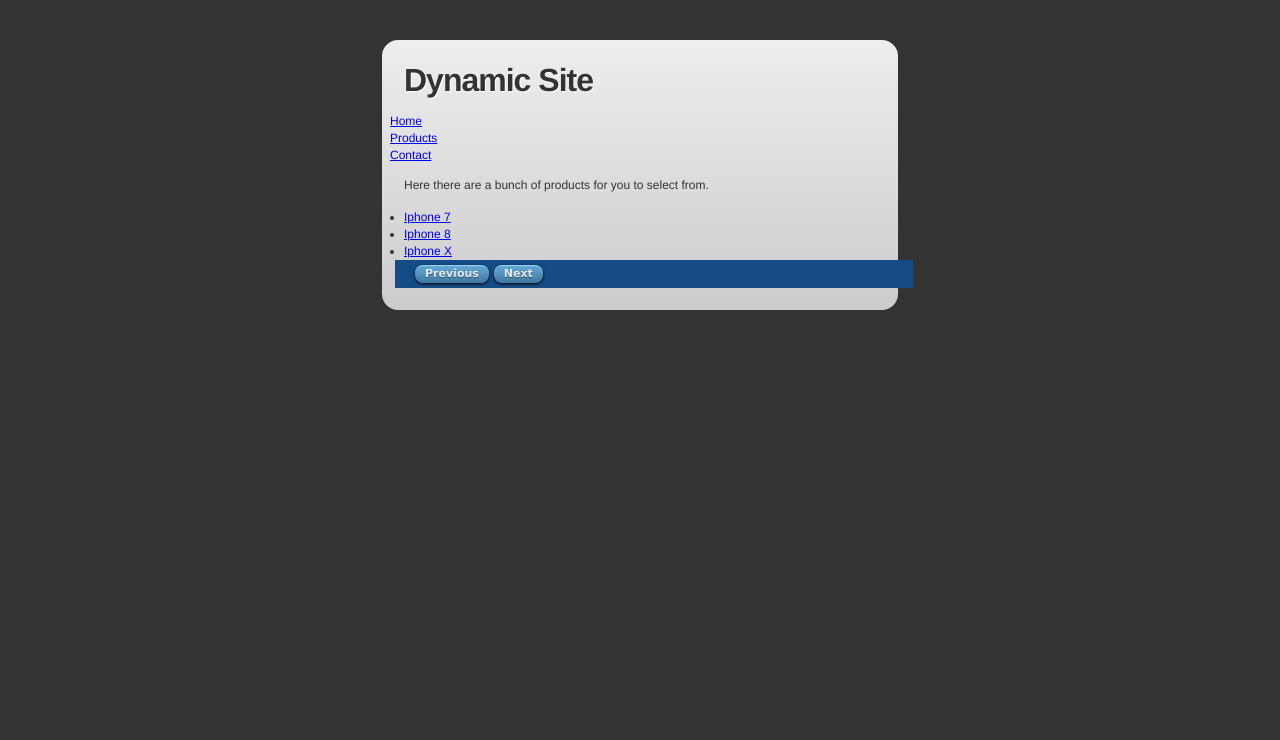
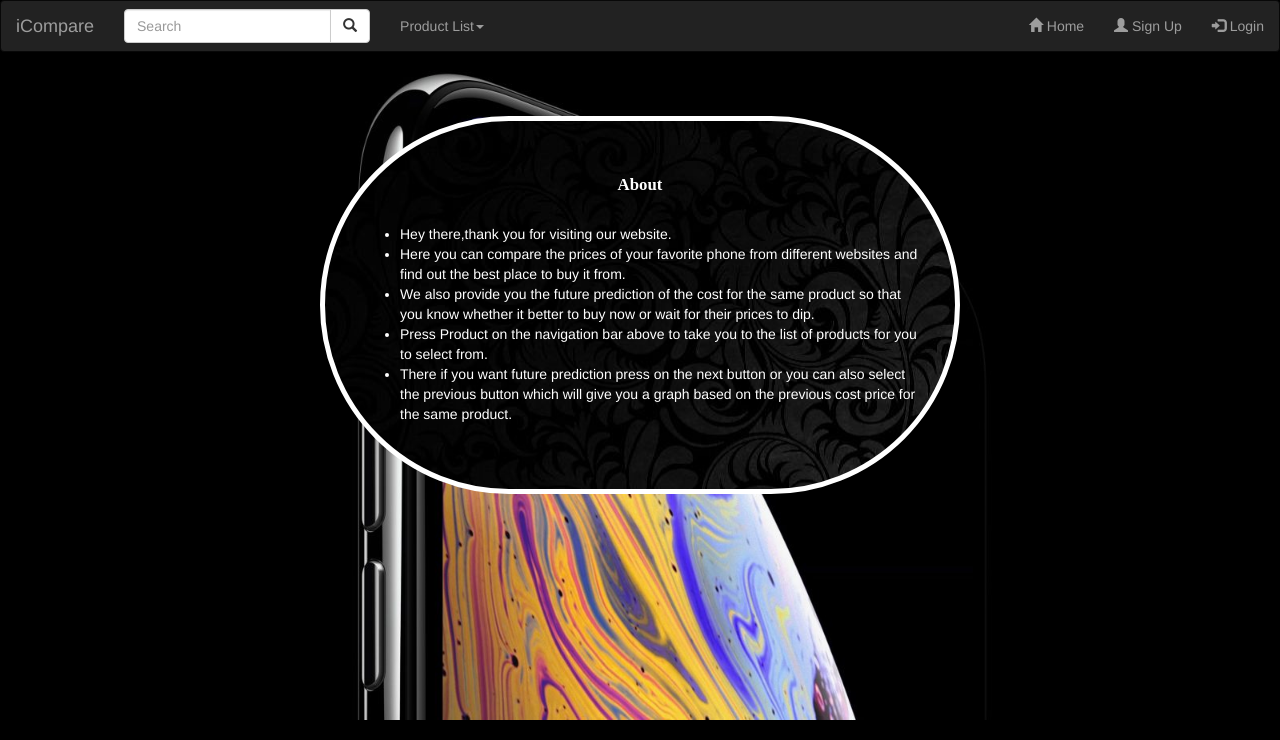
Before and after one commit to Smit1400/iCompare, a Flask app: page /about in a window 1280 px wide. Shown: the top 740 px of the page. Run offline with Flask 2, Linux system fonts and the light colour scheme; parts of the project's set-up code (start-up, migrations or seed data) failed here and were passed over; some libraries are stand-ins or nearby versions.

Commit message:
About and product page finished

```diff
--- a/icomp/__init__.py
+++ b/icomp/__init__.py
@@ -2,6 +2,7 @@ from flask import Flask
 from flask_sqlalchemy import SQLAlchemy
 from flask_bcrypt import Bcrypt
 from flask_login import LoginManager
+
 
 
 app = Flask(__name__)
--- a/icomp/models.py
+++ b/icomp/models.py
@@ -4,6 +4,7 @@ from flask_login import UserMixin
 @login_manager.user_loader
 def load_user(user_id):
 	return User.query.get(int(user_id))
+
 
 class User(db.Model,UserMixin):
 	id = db.Column(db.Integer,primary_key=True)
--- a/icomp/routes.py
+++ b/icomp/routes.py
@@ -1,8 +1,12 @@
-from flask import render_template,redirect ,url_for ,flash
+from flask import render_template,redirect ,url_for ,flash, request
 from icomp.forms import SignUpForm,LoginForm
 from icomp.models import User ,News
 from icomp import app ,db ,bcrypt
 from flask_login import login_user ,current_user ,logout_user
+import pickle
+
+my_model = pickle.load(open('model_pickel_final','rb'))
+
 
 @app.route("/")
 @app.route("/home",methods=['GET','POST'])
@@ -14,11 +18,20 @@ def home():
 
 @app.route("/about")
 def about():
-	return render_template('about.html')
+	return render_template('about_final.html')
 
 @app.route("/products")
 def products():
-	return render_template('products.html')
+	return render_template('products_final.html')
+
+@app.route('/predict',methods=['GET','POST'])
+def predict():
+	if request.method == "POST":
+		value = request.form["prediction"]
+		print(value)
+		return render_template('products_final.html',pred = value)
+	# features = request.form.values()
+	# print(features)
 
 @app.route("/contact")
 def contact():
--- /dev/null
+++ b/icomp/static/aboutstyle.css
@@ -0,0 +1,35 @@
+body
+ {
+    background-image: url('pics/aboutpage.jpeg');
+    height: 500px;
+    background-size: cover;
+ }
+/* .navbar-header
+{
+    position: relative;
+} */
+div.maincontainer h1
+{
+    display: flex;
+    justify-content: center;
+}
+   div.maincontainer
+{
+    border: 5px solid white;
+    border-radius:700px;
+    margin-top: 5%;
+    margin-left:25%;
+    margin-right:25%;
+    padding:35px;
+    background-image: url(pics/about2.jpg);
+}
+
+div.maincontainer ul{
+    color:#FFFFFF;
+    justify-content: left;
+}
+
+.container-fluid
+{
+    color:black;
+}
--- /dev/null
+++ b/icomp/templates/about_final.html
@@ -0,0 +1,67 @@
+<!DOCTYPE html>
+<html lang="en">
+<head>
+    <meta charset="UTF-8">
+    <meta name="viewport" content="width=device-width, initial-scale=1.0">
+    <title>iCompare | About</title>
+    <link rel="stylesheet" href="{{ url_for('static' ,filename='aboutstyle.css') }}">
+	<link rel="stylesheet" href="https://maxcdn.bootstrapcdn.com/bootstrap/3.4.1/css/bootstrap.min.css">
+	<script src="https://ajax.googleapis.com/ajax/libs/jquery/3.4.1/jquery.min.js"></script>
+	<script src="https://maxcdn.bootstrapcdn.com/bootstrap/3.4.1/js/bootstrap.min.js"></script>
+</head>
+<body>
+    <nav class="navbar navbar-inverse">
+		<div class="container-fluid">
+		  <div class="navbar-header">
+			<!-- <img src="Images/logo.png" style="width: 75px; height: 65px;margin:0;"> -->
+			<a class="navbar-brand" href="#">iCompare</a>
+		  </div>
+		  <ul class="nav navbar-nav">
+			<form class="navbar-form navbar-left" action="/action_page.php">
+				  <div class="input-group">
+					<input type="text" class="form-control" placeholder="Search" name="search">
+					<div class="input-group-btn">
+					  <button class="btn btn-default" type="submit">
+						<i class="glyphicon glyphicon-search"></i>
+					  </button>
+					</div>
+				  </div>
+				</form>
+			<li class="dropdown"><a class="dropdown-toggle" data-toggle="dropdown" href="#">Product List<span class="caret"></span></a>
+			  <ul class="dropdown-menu">
+				<li><a href="#">Iphone 7</a></li>
+				<li><a href="#">Iphone X</a></li>
+				<li><a href="#">Iphone XS</a></li>
+			  </ul>
+			</li>
+		  </ul>
+		  {% if current_user.is_authenticated %}
+		  	<ul class="nav navbar-nav navbar-right">
+		  		<li><a href="{{ url_for('home') }}"><span class="glyphicon glyphicon-home"></span> Home</a></li>
+				<li><a href="{{ url_for('logout') }}"><span class="glyphicon glyphicon-log-out"></span> Logout</a></li>
+		    </ul>
+		    {% else %}
+			  <ul class="nav navbar-nav navbar-right">
+					  <li><a href="{{ url_for('home') }}"><span class="glyphicon glyphicon-home"></span> Home</a></li>
+					  <li><a href="{{ url_for('signup') }}"><span class="glyphicon glyphicon-user"></span> Sign Up</a></li>
+					  <li><a href="{{ url_for('login') }}"><span class="glyphicon glyphicon-log-in"></span> Login</a></li>
+			  </ul>
+		   {% endif %}
+		</div>
+	  </nav>
+	  </div>
+	  <div class=maincontainer>
+		  <h1 style="font-family:Times New Roman;font-weight: bolder;font-size: larger;color:#FFFFFF;">About</h1>
+		  <br>
+		  <ul>
+			  <li>Hey there,thank you for visiting our website.</li>
+			  <li>Here you can compare the prices of your favorite phone from different websites and find out the best place to buy it from.</li>
+			  <li>We also provide you the future prediction of the cost for the same product so that you know whether it better to buy now or wait for their prices to dip.</li>
+			  <li>Press Product on the navigation bar above to take you to the list of products for you to select from.</li>
+			  <li>There if you want future prediction press on the next button or you can also select the previous button which will give you a graph based on the previous cost price for the same product.</li>
+		  </ul>
+		  <br>
+	  </div>
+
+</body>
+</html>
--- a/icomp/templates/home.html
+++ b/icomp/templates/home.html
@@ -2753,6 +2753,9 @@ window.application = new Application();
 		<div id="Login">
 			<a style="color: #FFFFFF" href="{{ url_for('logout') }}"><span class="glyphicon glyphicon-log-out"></span>Logout</a></li>
 		</div>
+		<div id="About">
+			<a style="color: #FFFFFF" href="{{ url_for('about') }}"><span>About</span></a>
+		</div>
 		<div id="Product_List">
 			<a style="color: #FFFFFF" href="{{ url_for('products') }}"><span>Product List</span></a>
 		</div>
```
Also changed, not shown: icomp/static/productstyle.css (added, +77 -0 lines), icomp/templates/products_final.html (added, +141 -0 lines), icomp/data.db, icomp/static/pics/about2.jpg (added), icomp/static/pics/aboutpage.jpeg (added), icomp/static/pics/flipkart2.jpg (added), 5 other files.
